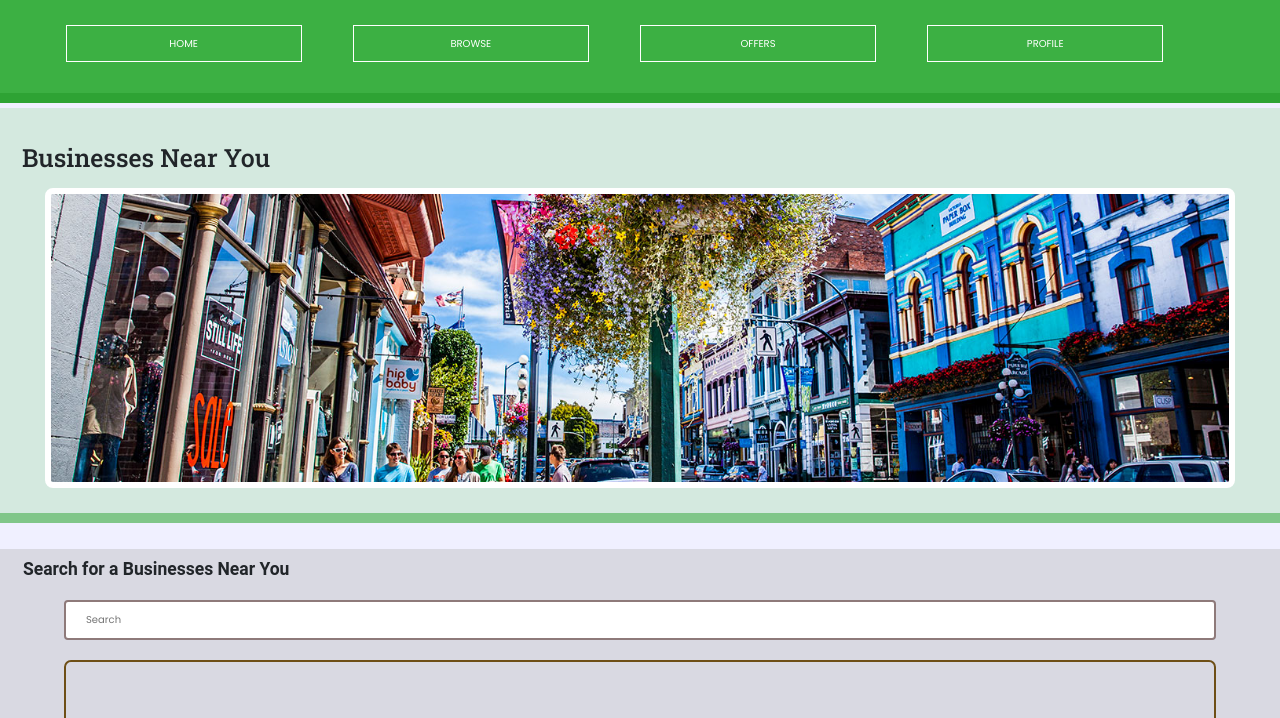
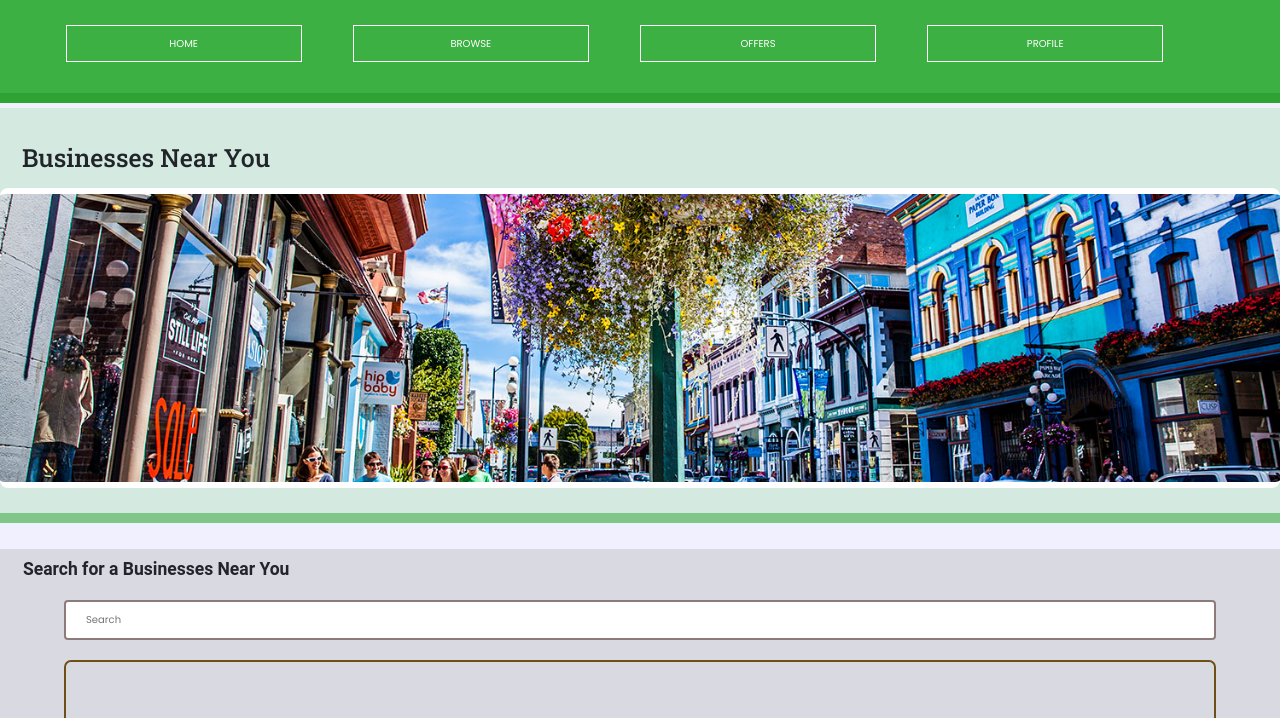
Before and after one commit to JackKKuang/best2Go, a plain HTML site: page index.html in a window 1280 px wide. Shown: the part 82-800 px from the top of the page. Drawn offline with nearby package versions, Linux system fonts and the light colour scheme; a web font is replaced by a local one.

Commit message:
Update style.css

```diff
--- a/style.css
+++ b/style.css
@@ -151,8 +151,9 @@ h3{
 
 .recommended-card {
     border-radius: 8px;
-    border: 6px solid #FFF;
-    width: 93%;
+    border-top: 6px solid #FFF;
+    width: 100%;
+    border-bottom: 6px solid #FFF;
     height: 100%;
     object-fit: cover;
 }
```
